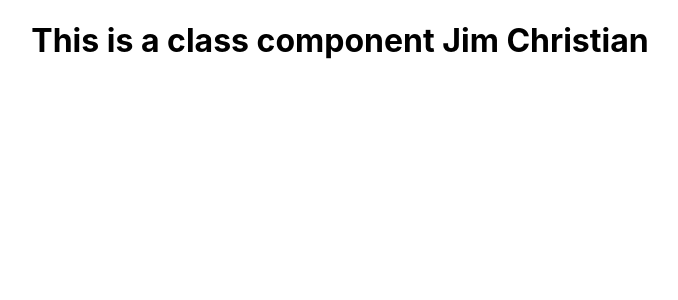
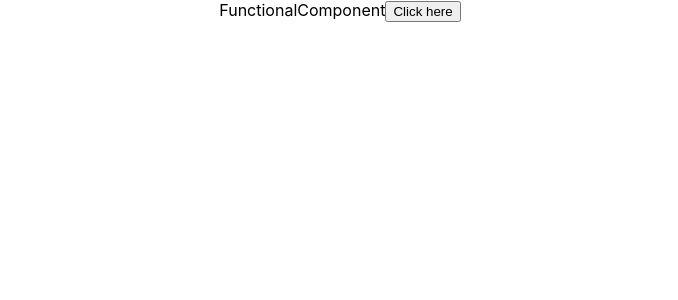
Before and after one commit to JimChristian21/React-tutorial, a React (Create React App) app in the folder myproject/: page / in a window 1280 px wide. Shown: the top 300 px of the page, without its empty margins (300-978 px from the left). Built offline with nearby package versions, Linux system fonts and the light colour scheme.

Commit message:
onClick event in Functional Component

```diff
--- a/myproject/src/App.js
+++ b/myproject/src/App.js
@@ -1,15 +1,11 @@
 // import logo from './logo.svg';
 import './App.css';
-// import Hello from './components/Hello.js';
-// import Message from './components/Message.js';
-import Profile from './components/Profile.js';
-import Resume from './components/Resume.js';
-// import Counter from './components/Counter.js';
+import FunctionEvent from "./components/FunctionEvent.js";
 
 function App() {
   return (
     <div className="App">
-      <Resume name="Jim Christian"/>
+      <FunctionEvent/>
     </div>
   );
 }
--- /dev/null
+++ b/myproject/src/components/FunctionEvent.js
@@ -0,0 +1,15 @@
+const FunctionEvent = () => {
+
+    const handleClick = () => {
+        console.log('Button is clicked!');
+    }
+
+    return (
+        <div>
+            FunctionalComponent
+            <button onClick={handleClick}>Click here</button>
+        </div>
+    )
+}
+
+export default FunctionEvent;
```
